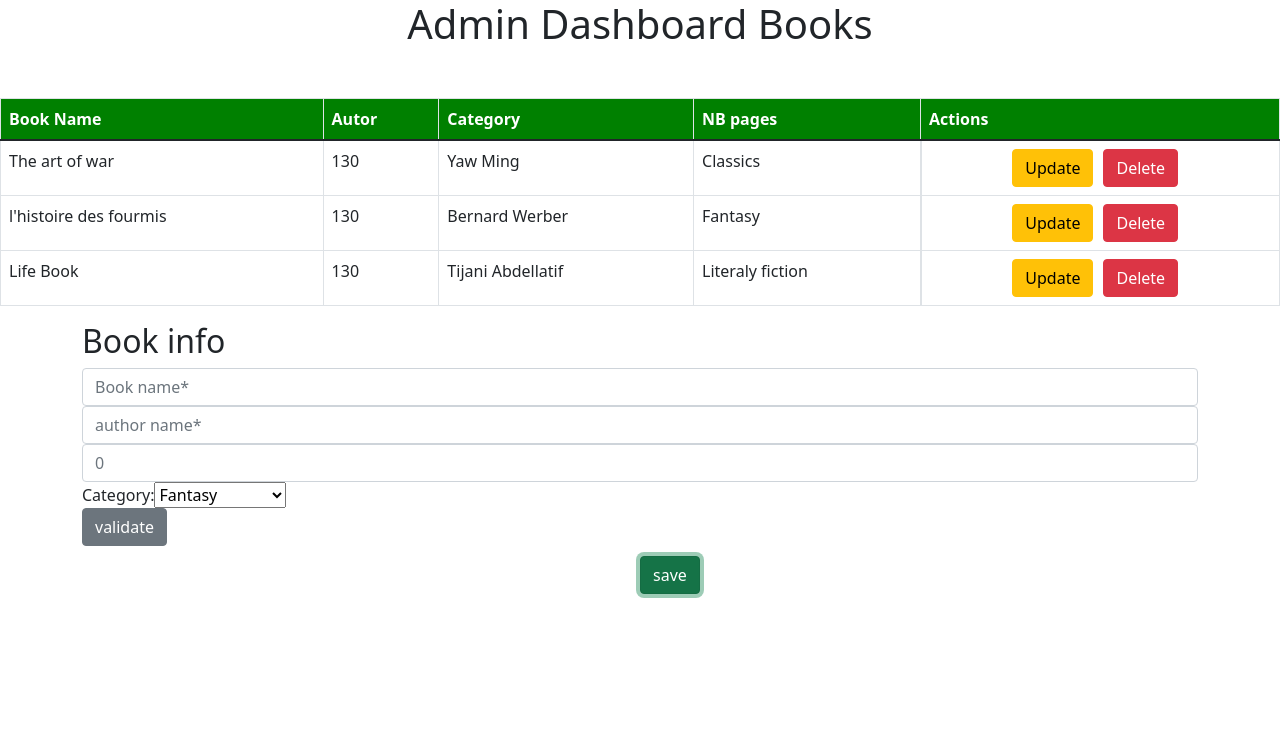
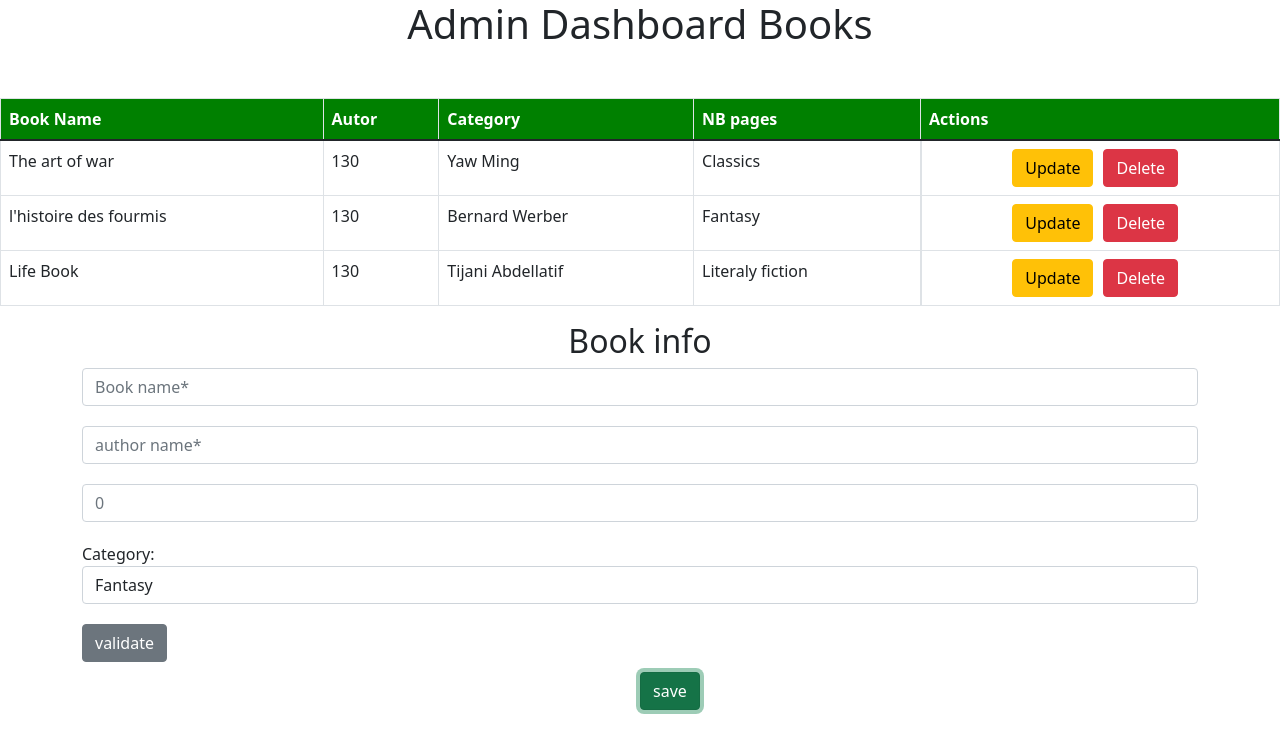
Before and after one commit to AcademyFS20/Mini-projet-1-react, a React (Create React App) app: page / in a window 1280 px wide. Both pictures are taken after a click on the button "create". Shown: the top 752 px of the page. Built offline with nearby package versions, Linux system fonts and the light colour scheme; the HTML template or start-up script is replaced by a standard one.

Commit message:
style du formulaire principal terminé

```diff
--- a/src/Containers/Form.js
+++ b/src/Containers/Form.js
@@ -1,6 +1,6 @@
 import React, { Component } from 'react';
 import Boutton from '../Components/Boutton';
-
+import '../index.css';
 class Form extends Component {
     state = {
         bookname:"",
@@ -22,9 +22,9 @@ class Form extends Component {
                     <div className="form-group">
                         <input type="number" className="form-control" placeholder="0" onChange={(e)=>{this.setState({nbrepages:e.target.value})}}/>
                     </div>
-                    <div>
-                        <label htmlFor="">Category:</label>
-                        <select className="form-group" value={this.state.value} onChange={(e)=>{this.setState({value:e.target.value})}}>
+                    <div className="form-group">
+                        <label htmlFor="category">Category:</label>
+                        <select className="form-control" value={this.state.value} id='category' name='category' onChange={(e)=>{this.setState({value:e.target.value})}}>
                             <option value="fantasy">Fantasy</option>
                             <option value="classics">Classics</option>
                             <option value="Literally fiction">Literally fiction</option>
--- a/src/index.css
+++ b/src/index.css
@@ -30,3 +30,11 @@ button
   display:block;
   margin:10px 50% 10px 50%;
 }
+.form-group
+{
+  margin-bottom:20px;
+}
+h2
+{
+  text-align:center;
+}
```
